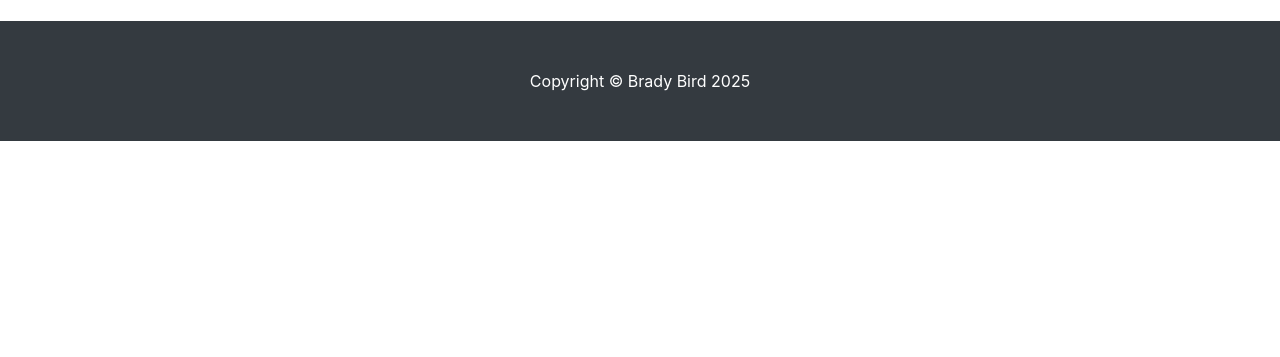
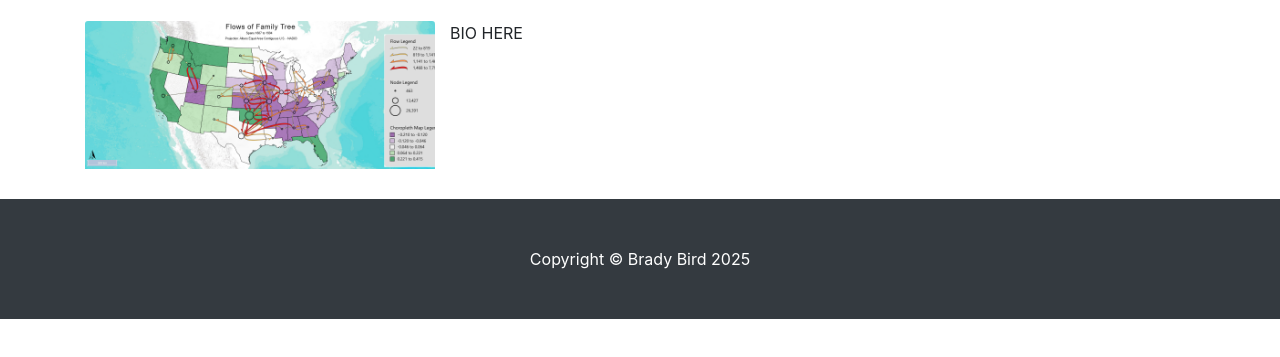
Before and after one commit to geog3540/blbird, a website: page flowmap.html in a window 1280 px wide. Shown: the part 131-488 px from the top of the page. Drawn offline with Linux system fonts and the light colour scheme.

Commit message:
Push to Github

```diff
--- a/flowmap.html
+++ b/flowmap.html
@@ -57,7 +57,10 @@
       </h1>
 
       <div class="row">
-
+	  <div class="col-lg-4 col-sm-6 portfolio-item">
+         <img class="card-img-top" src="Images/Lab6.png" alt="">
+		 </div>
+		 <p class="card-text"> BIO HERE
       </div>
       <!-- /.row -->
 
```
